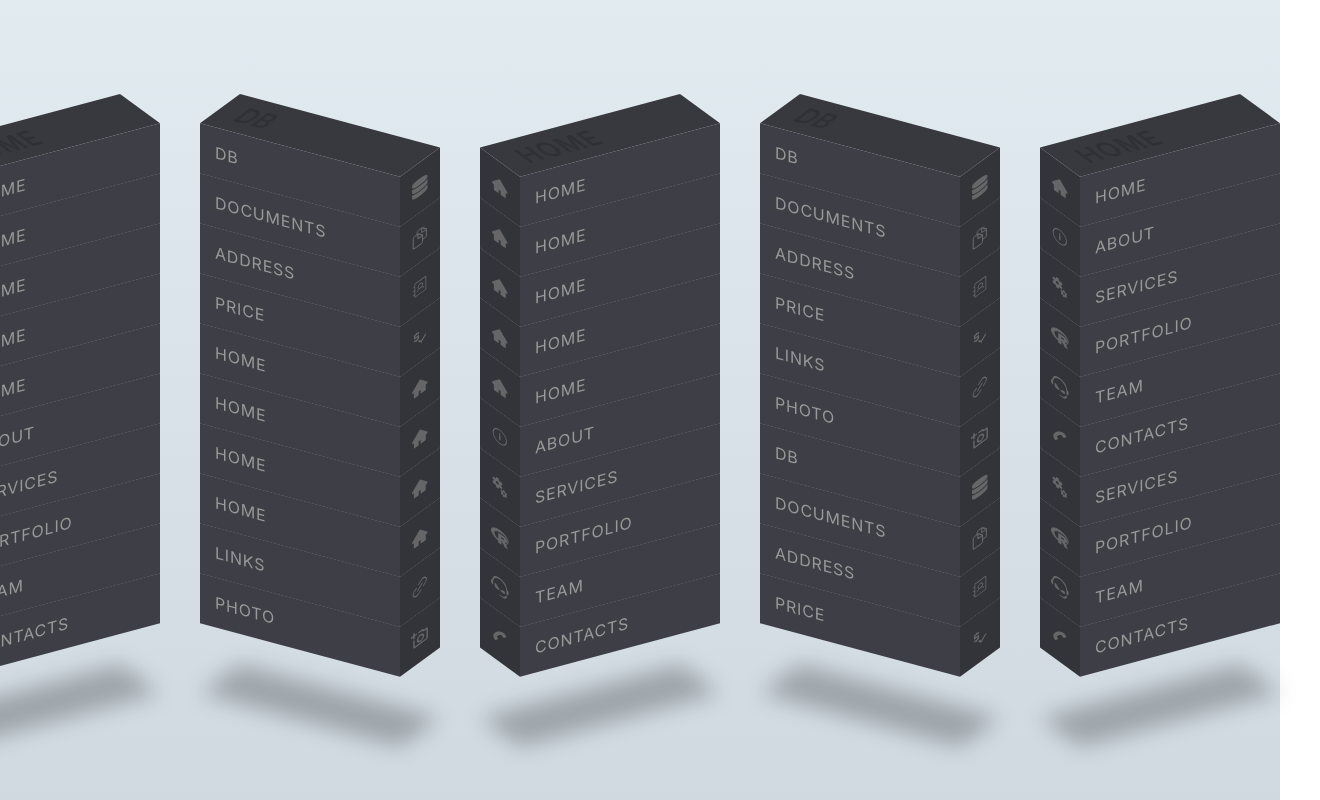
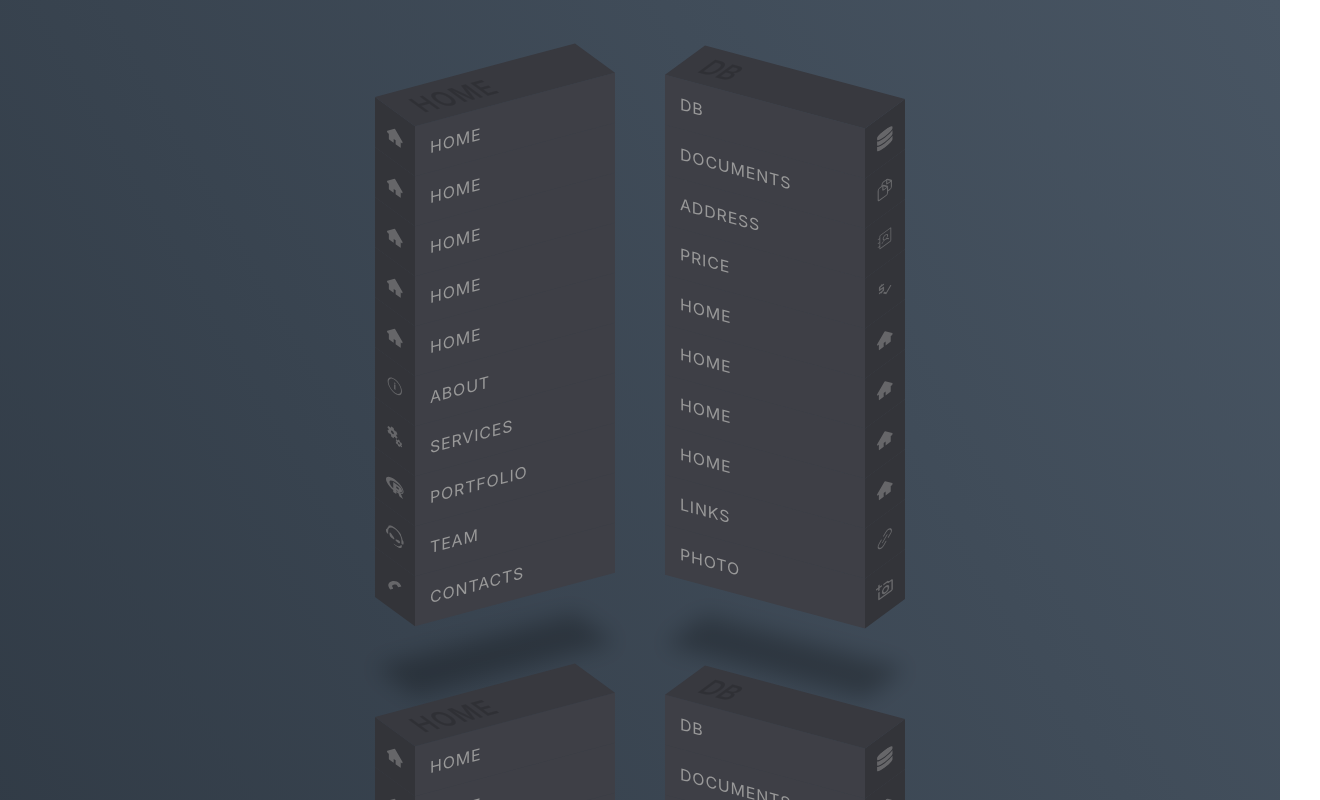
Before and after one commit to RUS29TAM/3d-menu, a React (Create React App) app: page / in a window 1280 px wide. Shown: the top 800 px of the page, 1320 px wide, since content can reach past the window. Built offline with nearby package versions, Linux system fonts and the light colour scheme.

Commit message:
style: correctly media screen

```diff
--- a/src/components/Menu.module.css
+++ b/src/components/Menu.module.css
@@ -4,19 +4,22 @@
     width: 100%;
     justify-content: center;
     align-items: center;
+    background-image: linear-gradient(60deg, #29323c 0%, #485563 100%);
 }
 
 .wrapperRight {
-    padding-right: 40px;
+    padding-right: 2%;
 }
 
 .wrapperLeft {
-    padding-right: 120px;
+    padding-right: 6%;
 }
+
 .ul {
     position: relative;
     transform: skewY(-15deg);
 }
+
 .ul2 {
     position: relative;
     transform: skewY(15deg);
@@ -29,7 +32,8 @@
 .ul .li {
     position: relative;
     list-style: none;
-    width: 200px;
+    width: 100%;
+    min-width: 200px;
     padding: 15px;
     background: #3e3f46;
     z-index: calc(1 * var(--i));
@@ -40,7 +44,8 @@
 .ul2 .li2 {
     position: relative;
     list-style: none;
-    width: 200px;
+    width: 100%;
+    min-width: 200px;
     padding: 15px;
     background: #3e3f46;
     z-index: calc(1 * var(--i));
@@ -109,7 +114,6 @@
     font-weight: 600;
     font-size: 1.5em;
     letter-spacing: 0.05em;
-
     background: #3e3f46;
     filter: brightness(0.9);
     transform-origin: bottom;
@@ -220,10 +224,20 @@
     opacity: 1;
 }
 
+@media only screen and (max-width: 1280px){
+    .container {
+        display: grid;
+        grid-template-columns: auto auto;
+        column-gap: 50px;
+        row-gap: 120px;
+        height: 100%;
+        padding: 100px 0;
+    }
+
+}
+
 @media only screen and (max-width: 576px){
     .container {
-        display: flex;
-        flex-direction: column;
-        gap: 100px;
+        grid-template-columns: auto;
     }
 }
```
